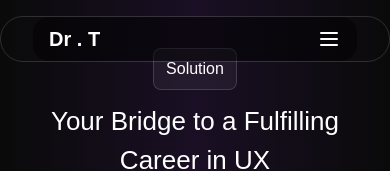
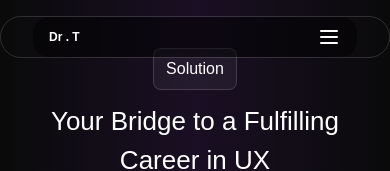
Before and after one commit to MTS-Services/troyabel_250_next, a Next.js app: page / in a window 390 px wide. Shown: the top 171 px of the page. Built offline with nearby package versions, Linux system fonts and the light colour scheme; a web font is replaced by a local one.

Commit message:
(fix): fixed logo rounded

```diff
--- a/src/app/components/home/Navbar.jsx
+++ b/src/app/components/home/Navbar.jsx
@@ -405,7 +405,7 @@ export const Navbar = () => {
           isScrolled && 'border border-white/15 backdrop-blur-sm'
         )}
       >
-        <h2 className='text-lg font-bold text-white items-center pr-4'>
+        <h2 className='text-[12px] md:text-[16px] lg:text-[20px] font-bold text-white items-center transition-transform duration-500 hover:animate-spin inline-block'>
           Dr . T
         </h2>
 
@@ -463,7 +463,9 @@ export const Navbar = () => {
         )}
       >
         <div className='flex w-full flex-row items-center justify-between px-2'>
-          <h2 className='text-xl font-bold text-white'>Dr . T</h2>
+          <h2 className='text-[12px] md:text-[16px] lg:text-[20px] font-bold text-white items-center transition-transform duration-500 hover:animate-spin inline-block'>
+            Dr . T
+          </h2>
           {mobileMenuOpen ? (
             <IconX
               className='text-white'
```
